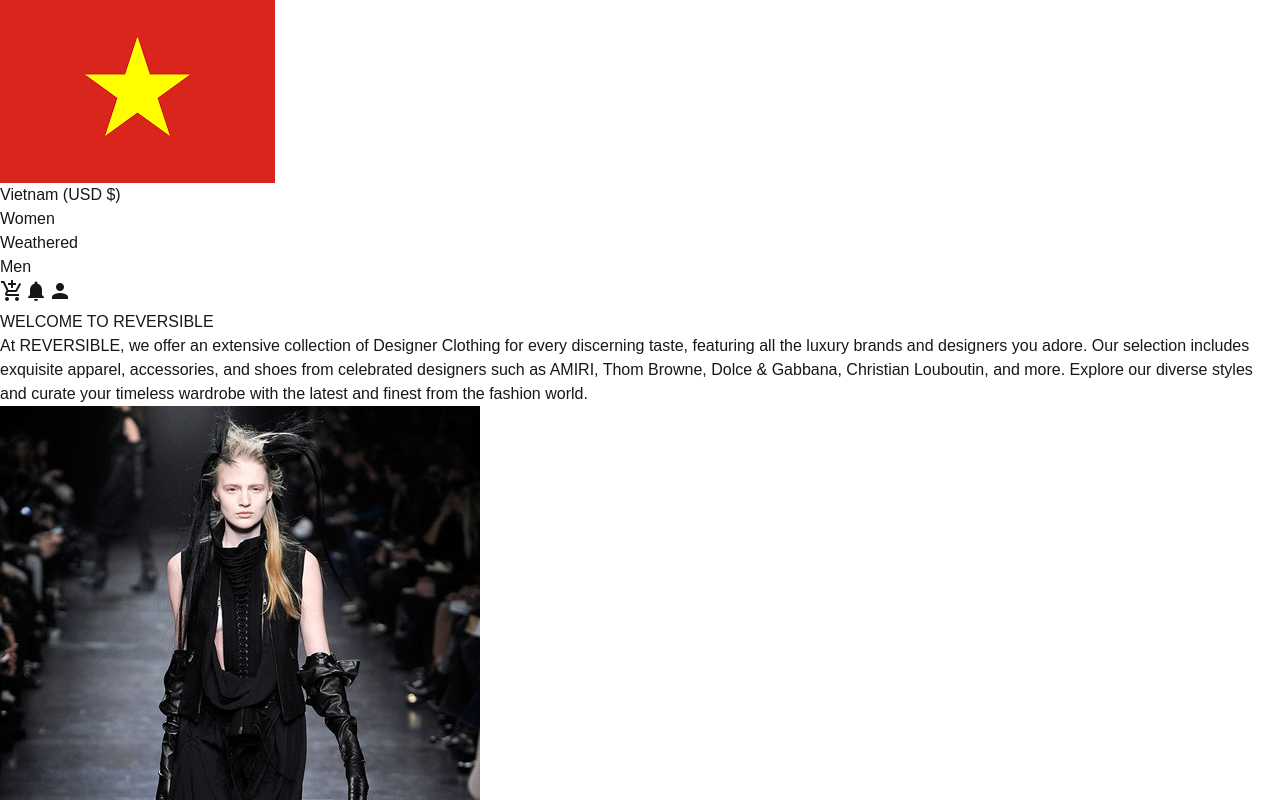
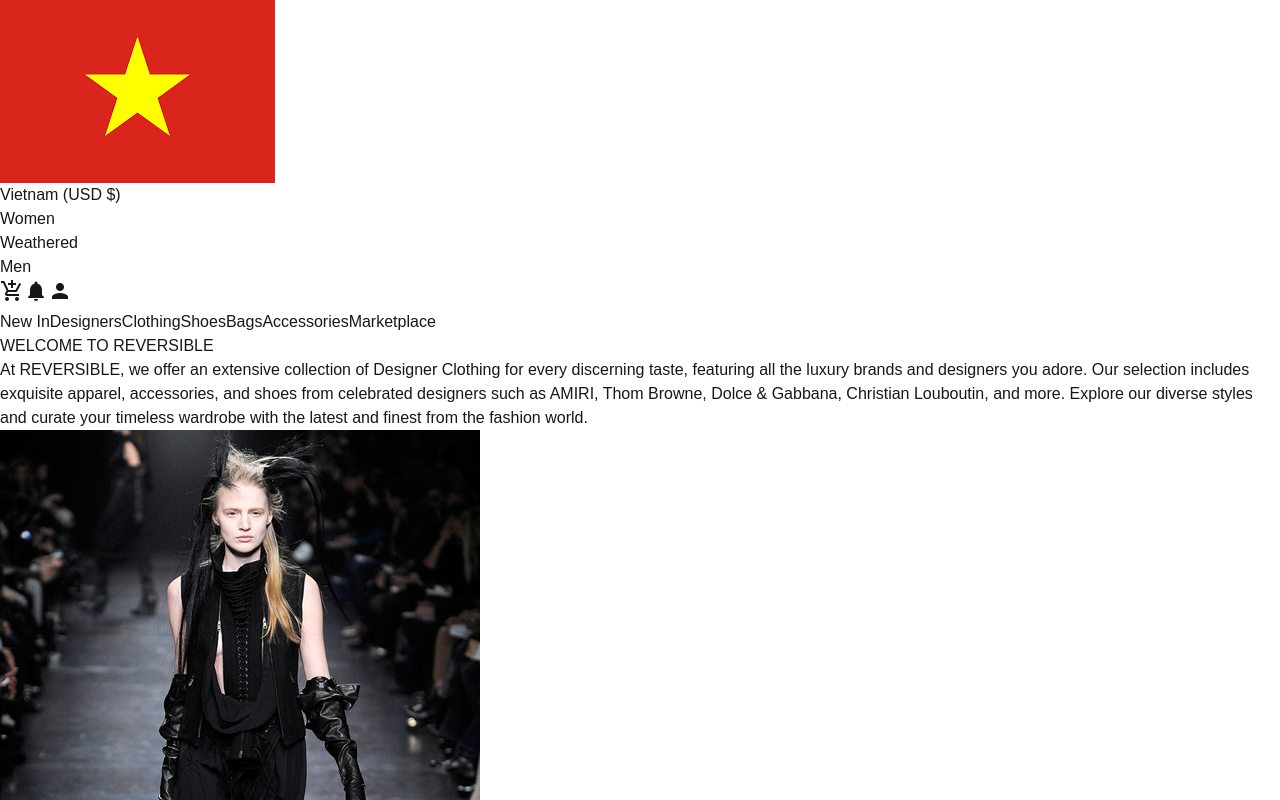
Before and after one commit to Nhatlinh08072003/weathered-web, a Next.js app: page / in a window 1280 px wide. Shown: the top 800 px of the page. Built offline with nearby package versions, Linux system fonts and the light colour scheme.

Commit message:
fix header :

```diff
--- a/src/app/layout.js
+++ b/src/app/layout.js
@@ -2,6 +2,7 @@ import localFont from "next/font/local";
 import "./globals.css";
 import React from "react";
 import Link from 'next/link';
+
 export const metadata = {
   title: "Create Next App",
   description: "Generated by create next app",
@@ -16,13 +17,16 @@ export default function RootLayout({ children }) {
       rel="stylesheet"
     />
     <link
+      href="https://fonts.googleapis.com/css2?family=Roboto:wght@400;500;700&display=swap"
+      rel="stylesheet"
+    />
+    <link
       href="https://fonts.googleapis.com/icon?family=Material+Icons"
       rel="stylesheet"
     />
       </head>
       <body className="font-poppins antialiased">
-        <header className="bg-black text-white px-5 py-7 flex justify-between items-center border-b-2 border-gray-800">
-          {/* Quốc gia và tiền tệ */}
+        <header className="bg-black text-white px-5 py-7 flex justify-between items-center ">
           <div className="flex items-center space-x-2">
             <div className="w-6 h-6 rounded-full text-black bg-red-600">
               <img
@@ -34,32 +38,40 @@ export default function RootLayout({ children }) {
             <span className="text-white">Vietnam (USD $)</span>
           </div>
 
-          {/* Text và danh mục */}
           <div className="flex space-x-8 justify-center items-center pr-[60px]">
             <a href="/women" className="text-xl text-white hover:text-gray-400">Women</a>
-            {/* Logo */}
-            {/* <img className="w-[120px] h-[120px]" src="/images/logo.jpg" alt="Logo" /> */}
-            <h1 className="text-4xl font-semibold mb-1 uppercase">
-              Weathered
-            </h1>
+            <h1 className="text-4xl font-semibold mb-1 uppercase">Weathered</h1>
             <a href="/men" className="text-xl text-white hover:text-gray-400 mt-1">Men</a>
           </div>
 
-          {/* Các biểu tượng */}
           <div className="flex space-x-6">
             <button className="text-white hover:text-gray-400">
-              <span className="material-icons text-white">add_shopping_cart</span> {/* Giỏ hàng */}
+              <span className="material-icons text-white">add_shopping_cart</span>
             </button>
             <button className="text-white hover:text-gray-400">
-              <span className="material-icons text-white">notifications</span> {/* Thông báo */}
+              <span className="material-icons text-white">notifications</span>
             </button>
             <Link href="/Account/Login">
               <button className="text-white hover:text-gray-400">
-              <span className="material-icons text-white">person</span> {/* Tài khoản */}
+                <span className="material-icons text-white">person</span>
               </button>
             </Link>
           </div>
         </header>
+
+
+    {/* Centered navigation section */}
+    <nav className="bg-black text-white px-5 py-3 border-b-2 mt-[-30px] border-gray-800">
+      <div className="flex justify-center items-center space-x-10 font-roboto">
+        <span className="cursor-pointer hover:text-gray-400">New In</span>
+        <span className="cursor-pointer hover:text-gray-400">Designers</span>
+        <span className="cursor-pointer hover:text-gray-400">Clothing</span>
+        <span className="cursor-pointer hover:text-gray-400">Shoes</span>
+        <span className="cursor-pointer hover:text-gray-400">Bags</span>
+        <span className="cursor-pointer hover:text-gray-400">Accessories</span>
+        <span className="cursor-pointer hover:text-gray-400">Marketplace</span>
+      </div>
+    </nav>
 
         {children}
       </body>
```
Also changed, not shown: package.json (+6 -6 lines), 1 other file (tests, documents, lock files or other folders). Lines whose indentation alone changed are shown as unchanged.
